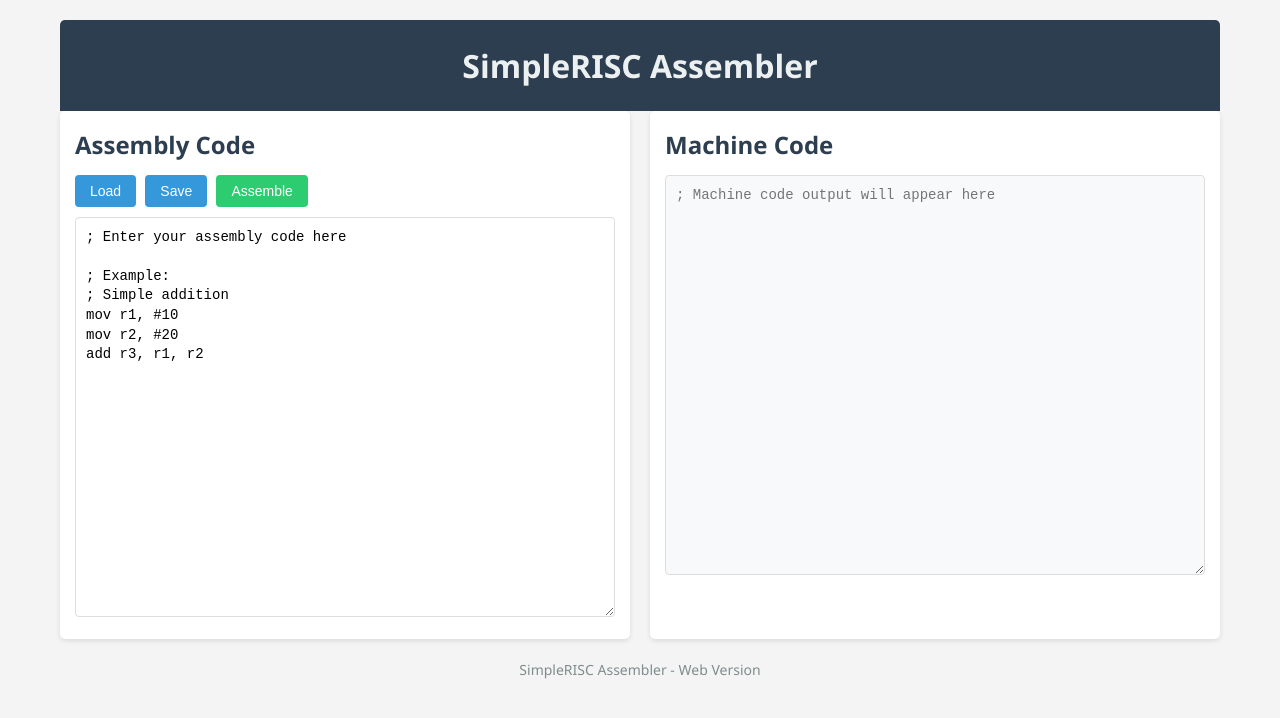
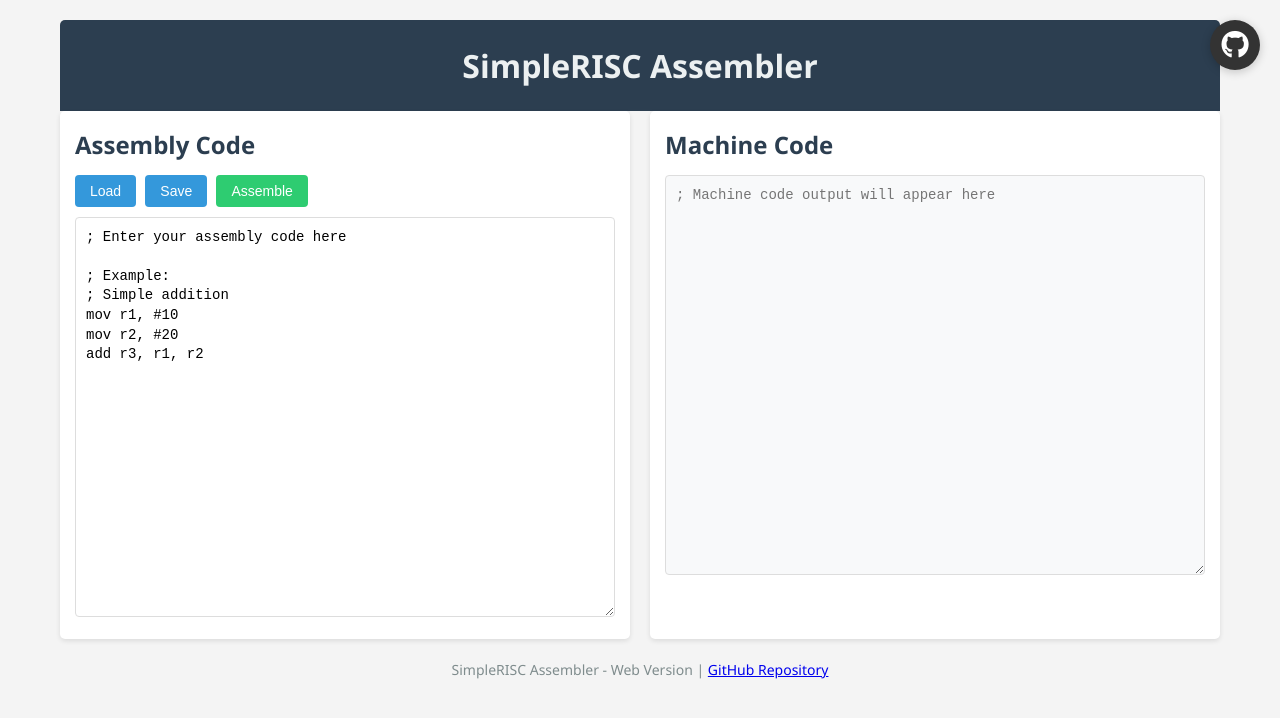
Before and after one commit to Kevin-Eleven/Assembler_SimpleRisc, a plain HTML site: page index.html in a window 1280 px wide. Drawn offline with Linux system fonts and the light colour scheme.

Commit message:
repo link added

```diff
--- a/css/style.css
+++ b/css/style.css
@@ -106,3 +106,31 @@ footer {
   color: #7f8c8d;
   font-size: 14px;
 }
+
+/* Add the GitHub corner icon styling */
+.github-corner {
+  position: fixed;
+  top: 20px;
+  right: 20px;
+  z-index: 999;
+  display: flex;
+  justify-content: center;
+  align-items: center;
+  width: 50px;
+  height: 50px;
+  background-color: #333;
+  border-radius: 50%;
+  color: #fff;
+  text-decoration: none;
+  box-shadow: 0 2px 10px rgba(0, 0, 0, 0.2);
+  transition: all 0.3s ease;
+}
+
+.github-corner:hover {
+  transform: scale(1.1);
+  background-color: #4078c0;
+}
+
+.github-corner i {
+  font-size: 28px;
+}
--- a/index.html
+++ b/index.html
@@ -5,8 +5,23 @@
     <meta name="viewport" content="width=device-width, initial-scale=1.0" />
     <title>SimpleRISC Assembler</title>
     <link rel="stylesheet" href="css/style.css" />
+    <!-- Adding Font Awesome for GitHub icon -->
+    <link
+      rel="stylesheet"
+      href="https://cdnjs.cloudflare.com/ajax/libs/font-awesome/6.4.0/css/all.min.css"
+    />
   </head>
   <body>
+    <!-- GitHub fixed icon -->
+    <a
+      href="https://github.com/Kevin-Eleven/Assembler_SimpleRisc"
+      target="_blank"
+      class="github-corner"
+      aria-label="View on GitHub"
+    >
+      <i class="fab fa-github"></i>
+    </a>
+
     <div class="container">
       <header>
         <h1>SimpleRISC Assembler</h1>
@@ -38,7 +53,14 @@
       </div>
 
       <footer>
-        <p>SimpleRISC Assembler - Web Version</p>
+        <p>
+          SimpleRISC Assembler - Web Version |
+          <a
+            href="https://github.com/Kevin-Eleven/Assembler_SimpleRisc"
+            target="_blank"
+            >GitHub Repository</a
+          >
+        </p>
       </footer>
     </div>
 
```
